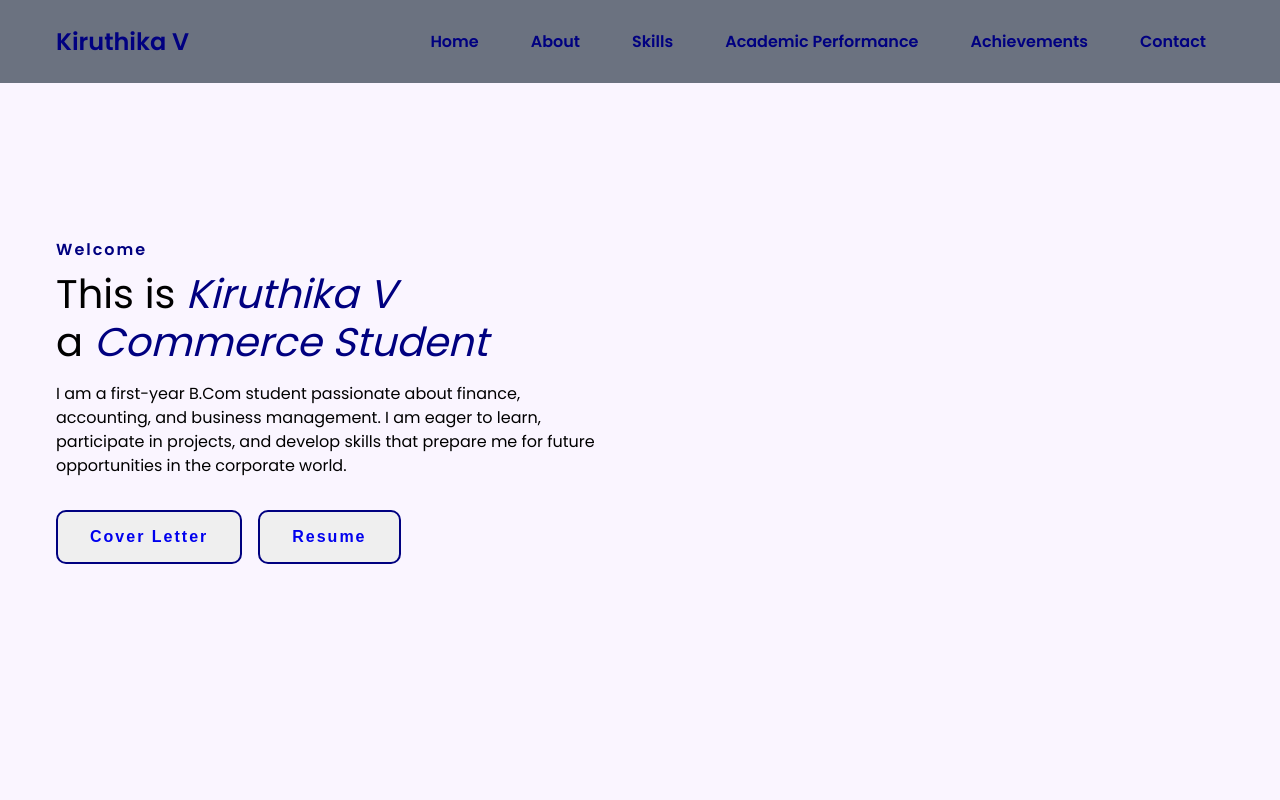
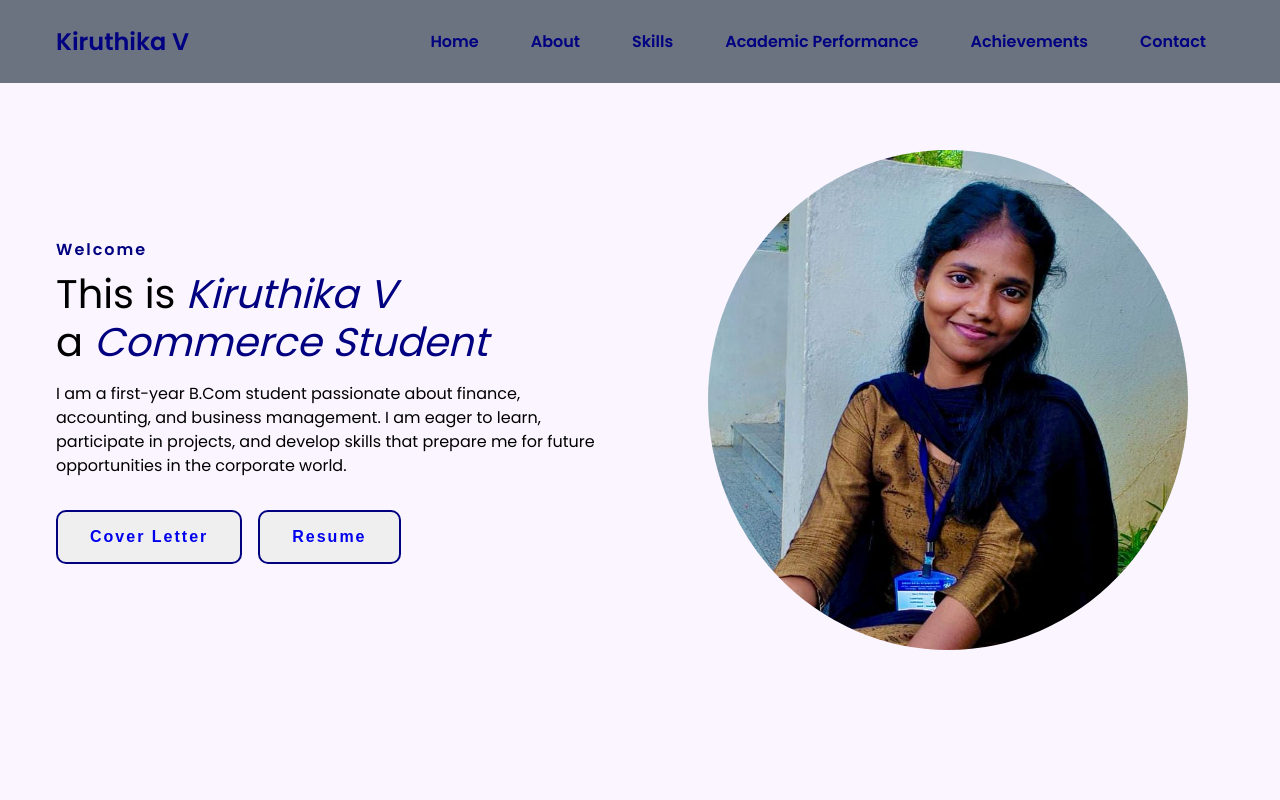
Before and after one commit to snega0606/portfoliokeerthi, a plain HTML site: page index.html in a window 1280 px wide. Shown: the top 800 px of the page. Drawn offline with nearby package versions, Linux system fonts and the light colour scheme.

Commit message:
Update index.html

```diff
--- a/index.html
+++ b/index.html
@@ -47,7 +47,7 @@
           </div>
         </div>
         <div class="image">
-          <img src="assets/profile.jpeg" alt="profile" />
+          <img src="profile.jpeg" alt="profile" />
         </div>
       </div>
     </section>
```
